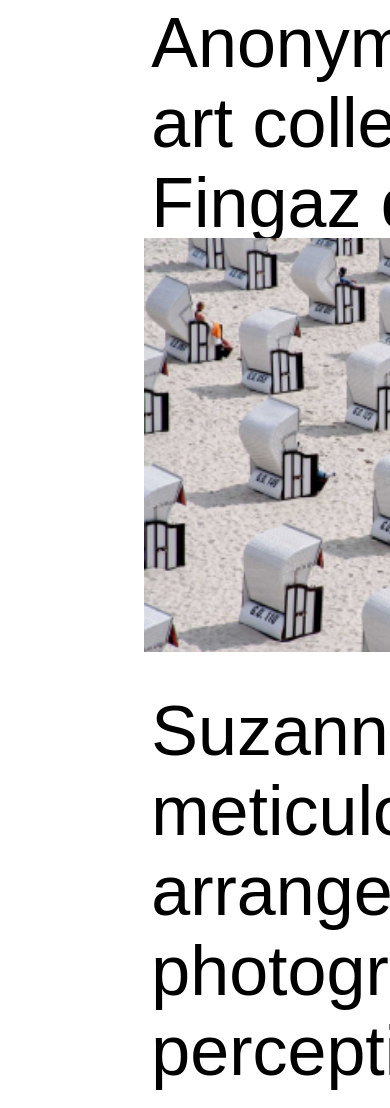
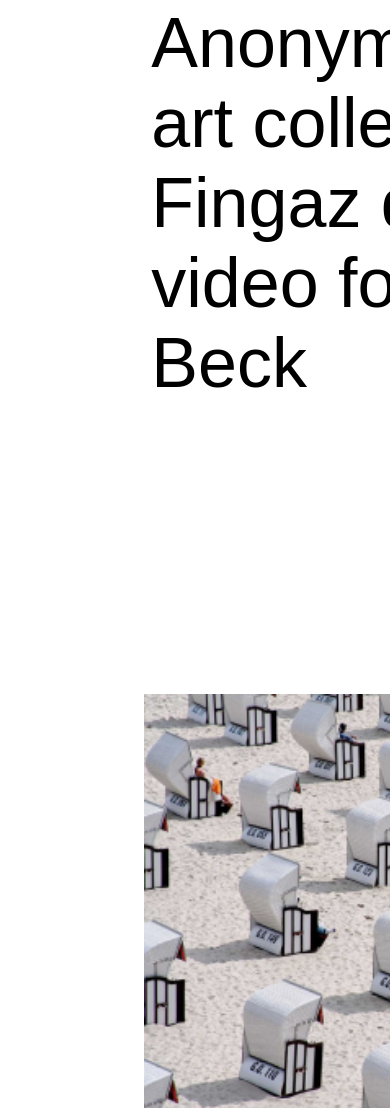
Before and after one commit to hijoblimalika/figma-tabiat, a plain HTML site: page index.html in a window 390 px wide. Shown: the part 5773-6881 px from the top of the page. Drawn offline with Linux system fonts and the light colour scheme.

Commit message:
lkjhgfdduifdsfghjgfd

```diff
--- a/media.css
+++ b/media.css
@@ -147,7 +147,7 @@
     .box6 img{
         width: 180%;
         margin-left: 30%;
-        margin-top: 500%;
+        margin-top: 630%;
     }
     .box6 p{
         width: 180%;
```
